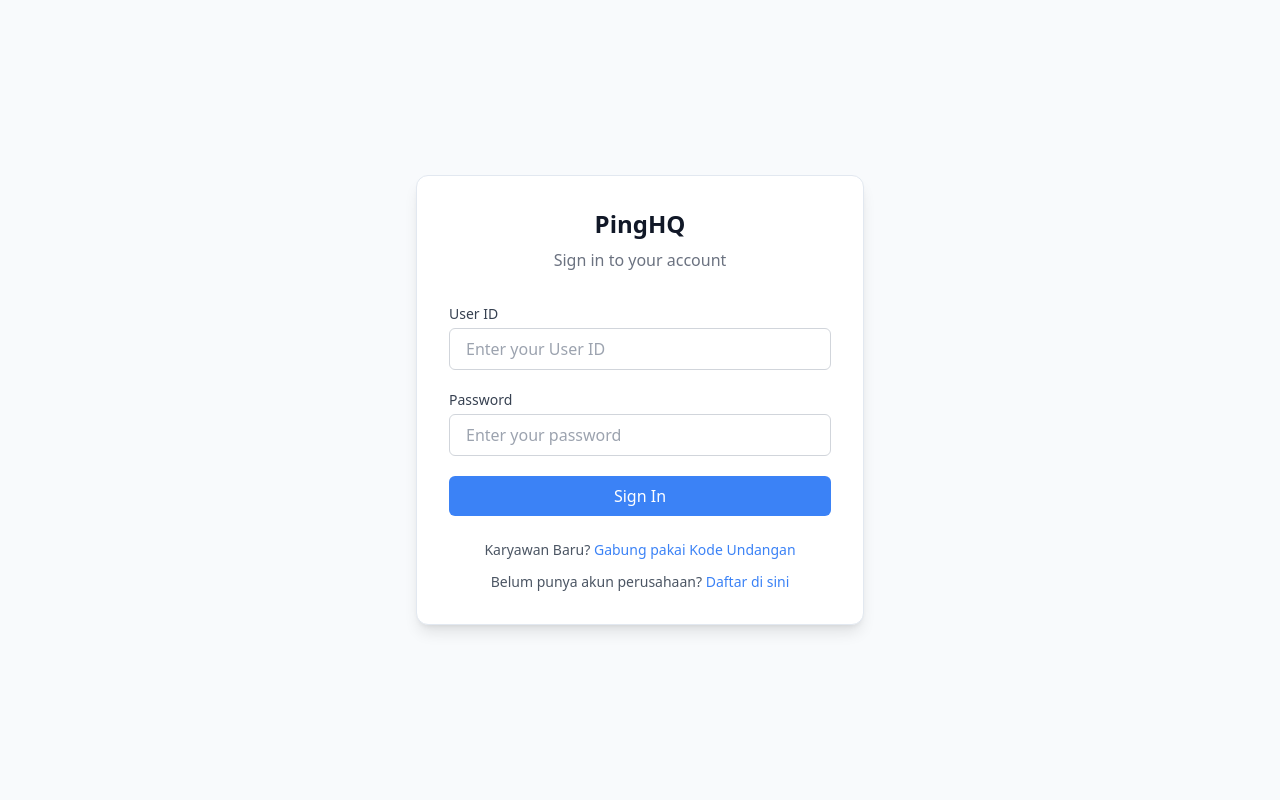
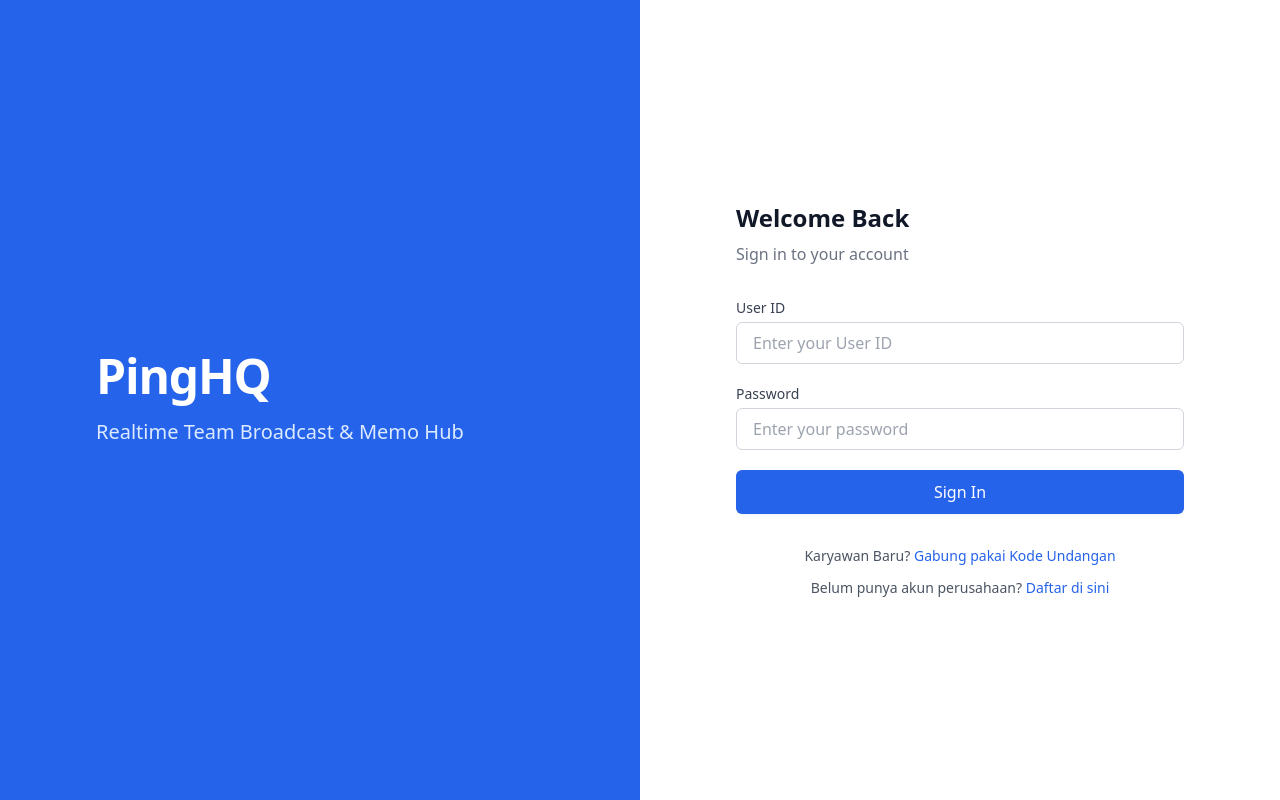
Before and after one commit to Clennxd/PingHQ, a React (Vite) app: page /login in a window 1280 px wide. Built offline with nearby package versions, Linux system fonts and the light colour scheme; no server answers.

Commit message:
update ui form login

```diff
--- a/src/App.tsx
+++ b/src/App.tsx
@@ -10,13 +10,13 @@
 import { Toaster } from 'sonner';
 
 function App() {
-  const { checkSession, isLoading } = useAuthStore();
+  const { session, checkSession, isLoading } = useAuthStore();
 
   useEffect(() => {
     checkSession();
   }, [checkSession]);
 
-  if (isLoading) {
+  if (isLoading && !session) {
     return (
       <div className="flex items-center justify-center min-h-screen bg-backgroundLight dark:bg-backgroundDark">
         <p className="text-gray-600 dark:text-gray-300">Initializing System...</p>
--- /dev/null
+++ b/src/components/GlobalDoors.tsx
@@ -0,0 +1,41 @@
+import React, { useEffect, useState } from 'react';
+import { useAuthStore } from '../store/authStore';
+
+export const GlobalDoors: React.FC = () => {
+  const { showLoginAnimation, setShowLoginAnimation } = useAuthStore();
+  const [isOpen, setIsOpen] = useState(false);
+
+  useEffect(() => {
+    if (showLoginAnimation) {
+      setIsOpen(false);
+
+      const openTimer = setTimeout(() => {
+        setIsOpen(true);
+      }, 100);
+
+      const closeTimer = setTimeout(() => {
+        setShowLoginAnimation(false);
+      }, 1200);
+
+      return () => {
+        clearTimeout(openTimer);
+        clearTimeout(closeTimer);
+      };
+    }
+  }, [showLoginAnimation, setShowLoginAnimation]);
+
+  if (!showLoginAnimation) return null;
+
+  return (
+    <div className="fixed inset-0 z-[99999] pointer-events-none flex overflow-hidden">
+      {/* Pintu Kiri */}
+      <div className={`w-1/2 h-full bg-blue-600 flex justify-end items-center p-2 md:p-8 transition-transform duration-1000 ease-in-out ${isOpen ? '-translate-x-full' : 'translate-x-0'}`}>
+        <h1 className="text-white text-5xl md:text-7xl font-bold">Ping</h1>
+      </div>
+      {/* Pintu Kanan */}
+      <div className={`w-1/2 h-full bg-white dark:bg-slate-900 flex justify-start items-center p-2 md:p-8 transition-transform duration-1000 ease-in-out ${isOpen ? 'translate-x-full' : 'translate-x-0'}`}>
+        <h1 className="text-blue-600 text-5xl md:text-7xl font-bold">HQ</h1>
+      </div>
+    </div>
+  );
+};
--- a/src/pages/Login.tsx
+++ b/src/pages/Login.tsx
@@ -1,5 +1,5 @@
 import React, { useState } from 'react';
-import { useNavigate, Navigate, Link } from 'react-router-dom';
+import { useNavigate, Link } from 'react-router-dom';
 import { supabase } from '../lib/supabase';
 import { useAuthStore } from '../store/authStore';
 
@@ -8,13 +8,10 @@
   const [password, setPassword] = useState('');
   const [error, setError] = useState('');
   const [isSubmitting, setIsSubmitting] = useState(false);
+  const [isAnimating, setIsAnimating] = useState(false);
 
   const navigate = useNavigate();
-  const { session, checkSession } = useAuthStore();
-
-  if (session) {
-    return <Navigate to="/dashboard" replace />;
-  }
+  const { checkSession } = useAuthStore();
 
   const handleLogin = async (e: React.FormEvent) => {
     e.preventDefault();
@@ -34,24 +31,41 @@
       }
 
       await checkSession();
+
+      setIsAnimating(true);
+      setTimeout(() => {
         navigate('/dashboard');
+      }, 1000);
+
     } catch (err: any) {
-      setError(err.message || 'Login failed. Please check your credentials.');
-    } finally {
+      setError('User ID atau Password yang Anda masukkan salah');
       setIsSubmitting(false);
     }
   };
 
   return (
-    <div className="flex items-center justify-center min-h-screen bg-backgroundLight dark:bg-backgroundDark px-4">
-      <div className="w-full max-w-md bg-white dark:bg-[#131926] border border-[#E2E8F0] dark:border-[#1E293B] rounded-xl shadow-lg p-8">
-        <div className="text-center mb-8">
-          <h1 className="text-2xl font-bold text-gray-900 dark:text-white">PingHQ</h1>
+    <div className="relative min-h-screen w-full overflow-hidden bg-slate-100 dark:bg-slate-950">
+
+      {/* PINTU KIRI (Branding) */}
+      <div className={`fixed top-0 left-0 w-full md:w-1/2 h-full z-50 flex flex-col justify-center p-8 md:p-16 bg-blue-600 text-white transition-transform duration-1000 ease-in-out ${isAnimating ? '-translate-x-full' : 'translate-x-0'}`}>
+        <div className="max-w-md mx-auto w-full text-center md:text-left">
+          <h1 className="text-5xl font-bold tracking-tight mb-4 text-white">PingHQ</h1>
+          <p className="text-xl text-blue-100 leading-relaxed">
+            Realtime Team Broadcast & Memo Hub
+          </p>
+        </div>
+      </div>
+
+      {/* PINTU KANAN (Form Login) */}
+      <div className={`fixed top-0 right-0 w-full md:w-1/2 h-full z-50 flex justify-center items-center p-8 bg-white dark:bg-slate-900 transition-transform duration-1000 ease-in-out ${isAnimating ? 'translate-x-full' : 'translate-x-0'}`}>
+        <div className="w-full max-w-md">
+          <div className="mb-8 text-center md:text-left">
+            <h2 className="text-2xl font-bold text-gray-900 dark:text-white">Welcome Back</h2>
             <p className="text-gray-500 dark:text-gray-400 mt-2">Sign in to your account</p>
           </div>
 
           {error && (
-          <div className="mb-4 p-3 bg-red-50 dark:bg-red-900/30 border border-red-200 dark:border-red-800 text-red-600 dark:text-red-400 rounded-md text-sm">
+            <div className="mb-6 p-3 bg-red-50 dark:bg-red-900/30 border border-red-200 dark:border-red-800 text-red-600 dark:text-red-400 rounded-md text-sm">
               {error}
             </div>
           )}
@@ -67,7 +81,7 @@
                 required
                 value={userId}
                 onChange={(e) => setUserId(e.target.value)}
-              className="w-full px-4 py-2 bg-transparent border border-gray-300 dark:border-gray-600 rounded-md text-gray-900 dark:text-white focus:outline-none focus:ring-2 focus:ring-primary focus:border-transparent transition-colors"
+                className="w-full px-4 py-2 bg-transparent border border-gray-300 dark:border-gray-600 rounded-md text-gray-900 dark:text-white focus:outline-none focus:ring-2 focus:ring-blue-600 focus:border-transparent transition-colors"
                 placeholder="Enter your User ID"
               />
             </div>
@@ -82,35 +96,36 @@
                 required
                 value={password}
                 onChange={(e) => setPassword(e.target.value)}
-              className="w-full px-4 py-2 bg-transparent border border-gray-300 dark:border-gray-600 rounded-md text-gray-900 dark:text-white focus:outline-none focus:ring-2 focus:ring-primary focus:border-transparent transition-colors"
+                className="w-full px-4 py-2 bg-transparent border border-gray-300 dark:border-gray-600 rounded-md text-gray-900 dark:text-white focus:outline-none focus:ring-2 focus:ring-blue-600 focus:border-transparent transition-colors"
                 placeholder="Enter your password"
               />
             </div>
 
             <button
               type="submit"
-            disabled={isSubmitting}
-            className="w-full bg-primary hover:bg-[#2563EB] text-white font-medium py-2 px-4 rounded-md transition-colors focus:outline-none focus:ring-2 focus:ring-primary focus:ring-offset-2 dark:focus:ring-offset-[#131926] disabled:opacity-70 disabled:cursor-not-allowed mt-2"
+              disabled={isSubmitting || isAnimating}
+              className="w-full bg-blue-600 hover:bg-blue-700 text-white font-medium py-2.5 px-4 rounded-md transition-colors focus:outline-none focus:ring-2 focus:ring-blue-600 focus:ring-offset-2 dark:focus:ring-offset-slate-900 disabled:opacity-70 disabled:cursor-not-allowed mt-2 shadow-sm"
             >
               {isSubmitting ? 'Signing in...' : 'Sign In'}
             </button>
           </form>
 
-        <div className="mt-6 text-center space-y-3">
+          <div className="mt-8 text-center space-y-3">
             <p className="text-sm text-gray-600 dark:text-gray-400">
               Karyawan Baru?{' '}
-            <Link to="/join" className="text-primary hover:text-[#2563EB] font-medium transition-colors">
+              <Link to="/join" className="text-blue-600 hover:text-blue-700 dark:text-blue-400 dark:hover:text-blue-300 font-medium transition-colors">
                 Gabung pakai Kode Undangan
               </Link>
             </p>
             <p className="text-sm text-gray-600 dark:text-gray-400">
               Belum punya akun perusahaan?{' '}
-            <Link to="/register" className="text-primary hover:text-[#2563EB] font-medium transition-colors">
+              <Link to="/register" className="text-blue-600 hover:text-blue-700 dark:text-blue-400 dark:hover:text-blue-300 font-medium transition-colors">
                 Daftar di sini
               </Link>
             </p>
           </div>
         </div>
       </div>
+    </div>
   );
 };
--- a/src/store/authStore.ts
+++ b/src/store/authStore.ts
@@ -16,6 +16,8 @@
   session: Session | null;
   profile: Profile | null;
   isLoading: boolean;
+  showLoginAnimation: boolean;
+  setShowLoginAnimation: (val: boolean) => void;
   checkSession: () => Promise<void>;
   logout: () => Promise<void>;
   register: (companyName: string, fullName: string, username: string, password: string) => Promise<void>;
@@ -26,6 +28,8 @@
   session: null,
   profile: null,
   isLoading: true,
+  showLoginAnimation: false,
+  setShowLoginAnimation: (val) => set({ showLoginAnimation: val }),
 
   checkSession: async () => {
     set({ isLoading: true });
```
Lines whose indentation alone changed are shown as unchanged.
